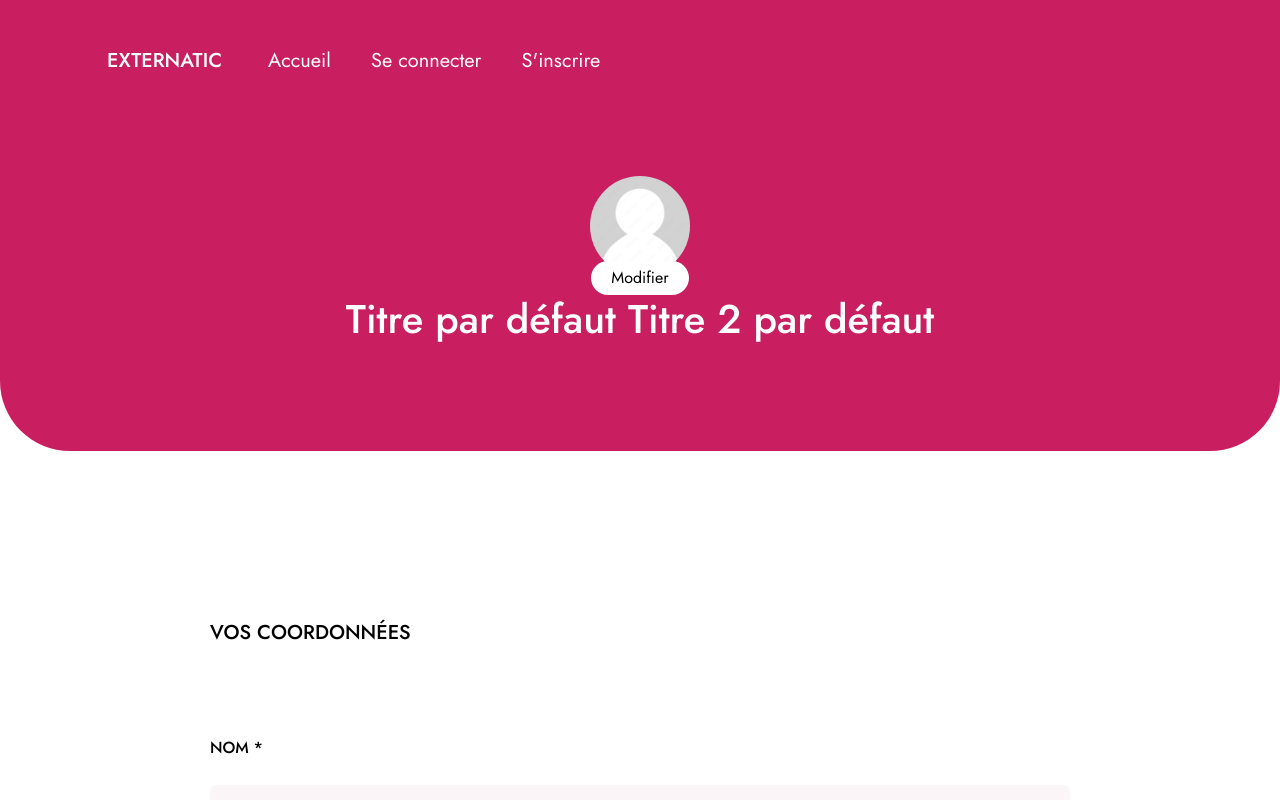
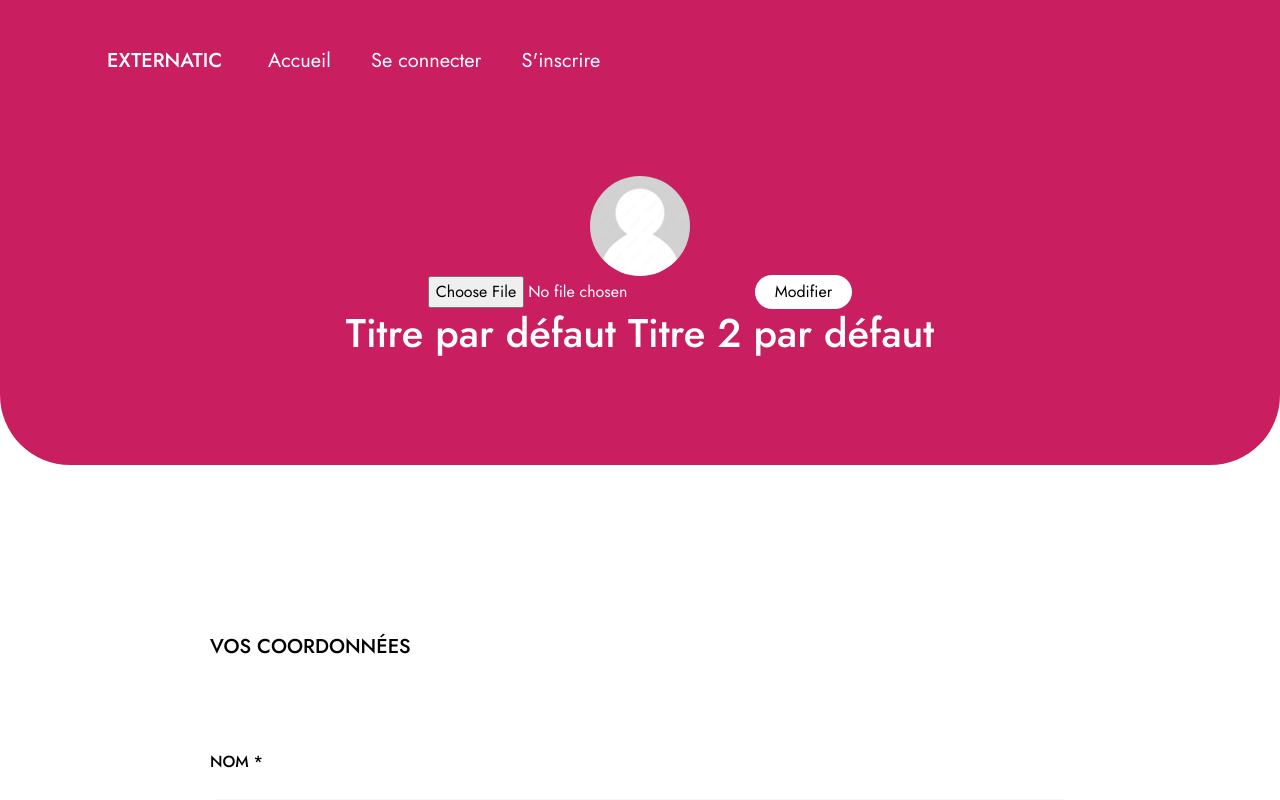
Before and after one commit to WildCodeSchool/2023-09-JS-BDX-P3-la-rive-droite, a React (Vite) app in the folder frontend/: page /edit-profile in a window 1280 px wide. Shown: the top 800 px of the page. Built offline with nearby package versions, Linux system fonts and the light colour scheme; no server answers.

Commit message:
started the front upload

```diff
--- a/frontend/src/components/Competence Switch/CompetenceSwitch.jsx
+++ b/frontend/src/components/Competence Switch/CompetenceSwitch.jsx
@@ -20,7 +20,7 @@ function CompetenceSwitch({
           type="checkbox"
           id={fieldName}
           name={fieldName}
-          checked={isChecked}
+          checked={isChecked[fieldName]}
           onChange={handleChange}
         />
         <span className="slider round"> </span>
--- a/frontend/src/components/Headers/HeaderLongUser.jsx
+++ b/frontend/src/components/Headers/HeaderLongUser.jsx
@@ -1,15 +1,32 @@
 import "./header.css";
+import { useState } from "react";
+// import axios from "axios";
 import PropTypes from "prop-types";
 import Unknow from "../../assets/no-profile.jpg";
 
 function HeaderLongUser({ textTitle, textTitle2 }) {
+  const [file, setFile] = useState();
+  const handleSubmit = async (e) => {
+    e.preventDefault();
+    console.info(file);
+    const formData = new FormData();
+    formData.append("avatar", file);
+    // const result = await axios.post("/uploads", formData);
+  };
   return (
     <header className="header with-round-bottom">
       <div className="header-content user">
         <div className="profile-img-container">
           <img src={Unknow} alt="" />
         </div>
-        <button type="button">Modifier</button>
+        <form onSubmit={handleSubmit}>
+          <input
+            type="file"
+            accept="image/*"
+            onChange={(e) => setFile(e.target.files[0])}
+          />
+          <button type="submit">Modifier</button>
+        </form>
         <h1>
           {textTitle} {textTitle2}
         </h1>
```
Also changed, not shown: 1 other file (tests, documents, lock files or other folders).
